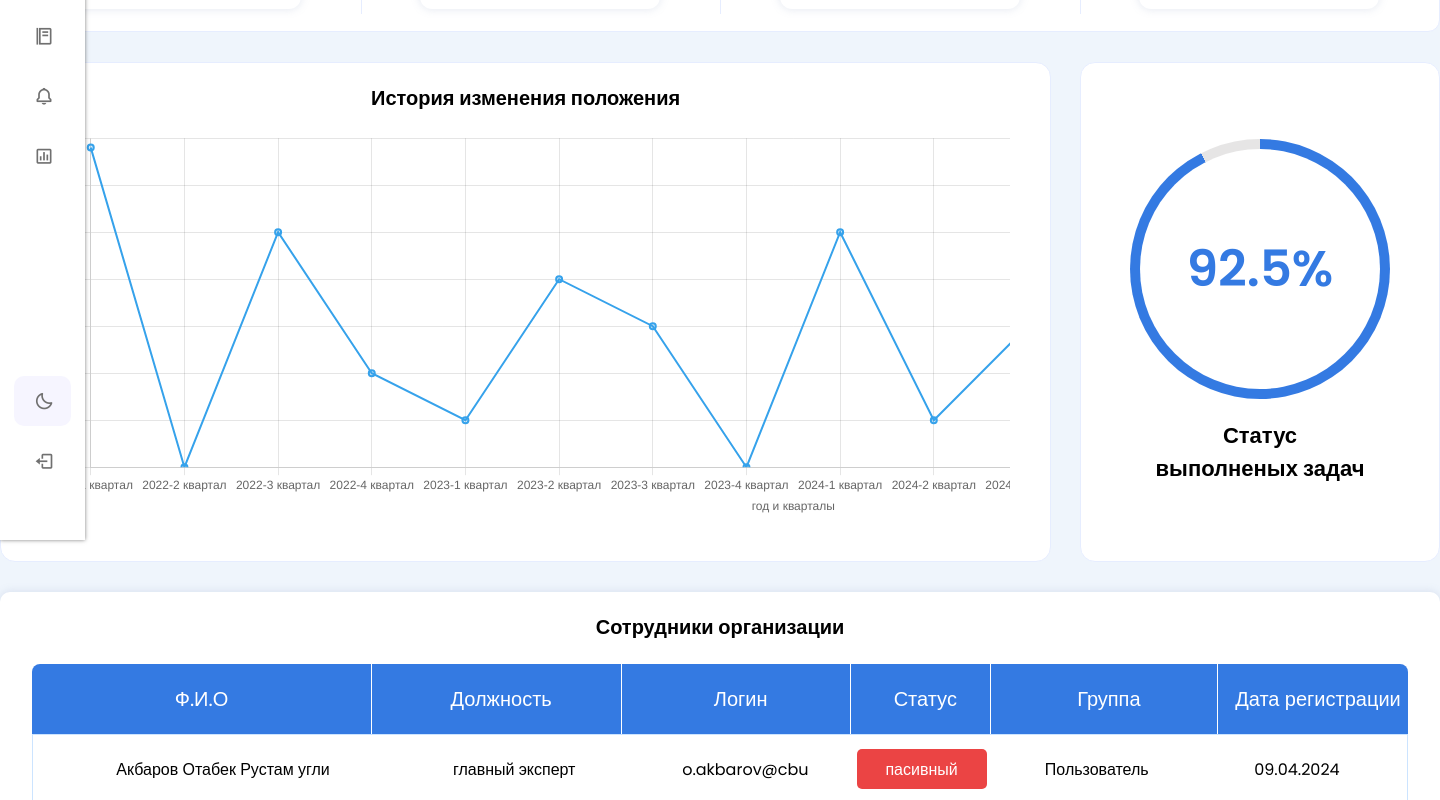
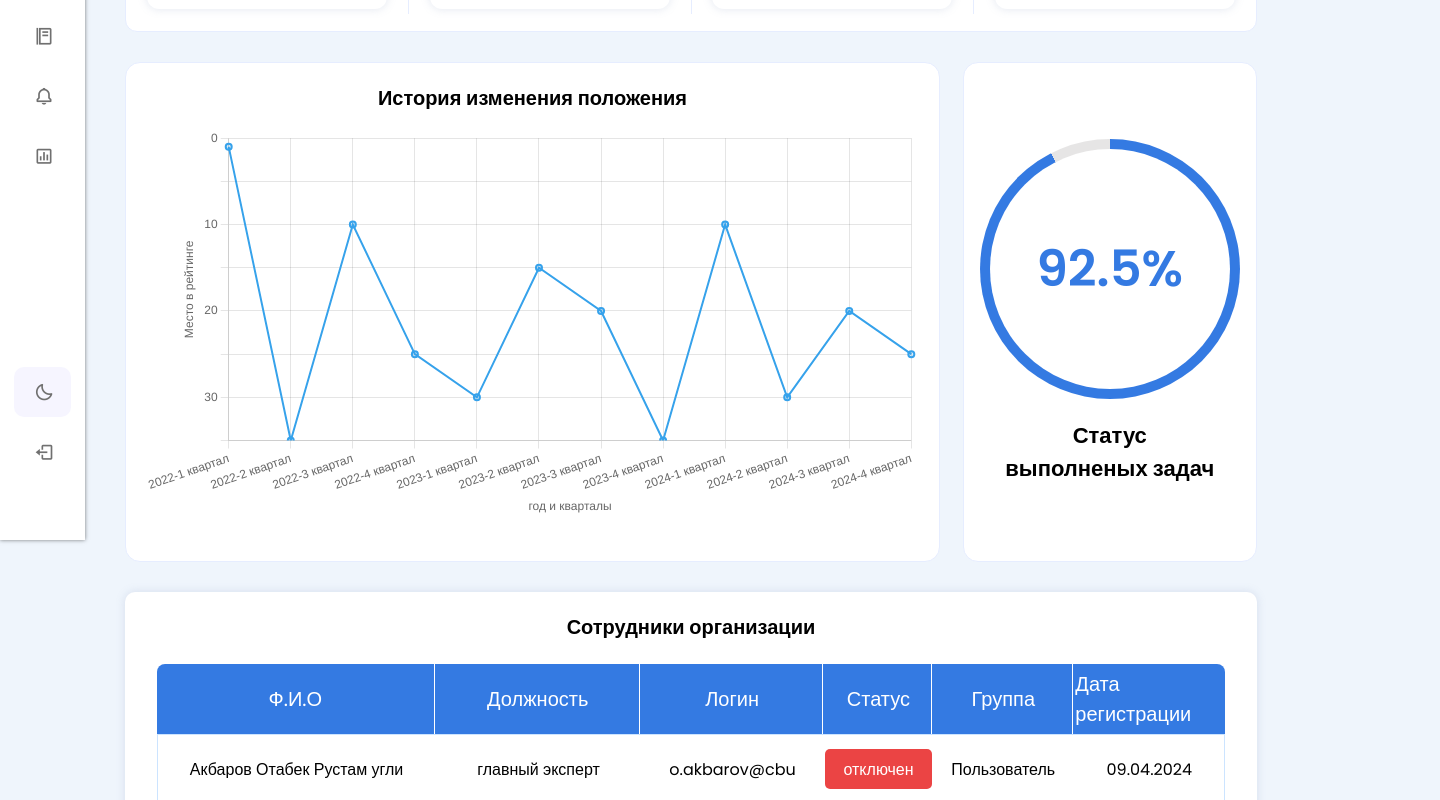
Before and after one commit to AkbarovOtabek/Rating, a Vue app: page /home in a window 1280 px wide. Shown: the part 260-1060 px from the top of the page, 1440 px wide, since content can reach past the window. Built offline with nearby package versions, Linux system fonts and the light colour scheme.

Commit message:
fixsindbody

```diff
--- a/src/App.vue
+++ b/src/App.vue
@@ -6,7 +6,7 @@ export default {
   components: { TheNavBar, SearchAndProfileBar },
   data() {
     return {
-      ModeisActive: JSON.parse(localStorage.getItem('ModeisActive')) ?? true, // Загружаем состояние
+      ModeisActive: JSON.parse(localStorage.getItem('ModeisActive')) ?? true,
       longBar: false
     }
   },
@@ -43,7 +43,6 @@ export default {
 
 <template>
   <div class="body" :class="{ 'body-dark': !ModeisActive }">
-    <div class="none" :class="{ container: showNavBar }">
     <TheNavBar
       :toggleClass="toggleClass"
       :toggleLongBar="toggleLongBar"
@@ -51,6 +50,8 @@ export default {
       :longBar="longBar"
       :showNavBar="showNavBar"
     />
+
+    <div class="none" :class="{ container: showNavBar, width: longBar }">
       <SearchAndProfileBar :showNavBar="showNavBar" :ModeisActive="ModeisActive" />
       <router-view></router-view>
     </div>
@@ -58,9 +59,26 @@ export default {
 </template>
 
 <style scoped>
+.body {
+  display: flex;
+  min-height: 100%;
+}
+
+.none.container {
+  position: relative;
+  margin: 0 auto;
+  margin-left: 125px;
+  width: calc(100% - 125px);
+  flex-grow: 1;
+  transition: var(--tran-03);
+}
+.none.container.width {
+  width: calc(100% - 225px);
+  margin-left: 325px;
+}
 .body.body-dark {
   width: 100%;
-  height: 100vh;
+  height: 100%;
   background-color: var(--body-color-dark) !important;
 }
 </style>
--- a/src/assets/main.css
+++ b/src/assets/main.css
@@ -53,9 +53,3 @@ img {
   width: inherit;
   height: inherit;
 }
-
-.container {
-  position: relative;
-  margin: 0 auto;
-  width: 1440px;
-}
--- a/src/components/ChartsHomePage.vue
+++ b/src/components/ChartsHomePage.vue
@@ -20,8 +20,7 @@ export default defineComponent({
     Line
   },
   setup() {
-    const chartData = ref({
-      labels: [
+    const allLabels = [
       '2022-1 квартал',
       '2022-2 квартал',
       '2022-3 квартал',
@@ -38,14 +37,34 @@ export default defineComponent({
       '2025-2 квартал',
       '2025-3 квартал',
       '2025-4 квартал'
-      ],
+    ]
+
+    const allData = [1, 35, 10, 25, 30, 15, 20, 35, 10, 30, 20, 25, 10, 30, 10]
+
+    const currentYear = new Date().getFullYear()
+
+    const last3Years = [currentYear - 2, currentYear - 1, currentYear]
+
+    const filteredLabels = allLabels.filter((label) => {
+      const year = parseInt(label.split('-')[0])
+      return last3Years.includes(year)
+    })
+
+    const firstIndex = allLabels.findIndex((label) =>
+      last3Years.includes(parseInt(label.split('-')[0]))
+    )
+
+    const filteredData = allData.slice(firstIndex, firstIndex + filteredLabels.length)
+
+    const chartData = ref({
+      labels: filteredLabels,
       datasets: [
         {
           label: '',
           backgroundColor: 'rgba(54, 162, 235, 0.2)',
           borderColor: 'rgba(54, 162, 235, 1)',
           borderWidth: 2,
-          data: [1, 35, 10, 25, 30, 15, 20, 35, 10, 30, 20, 25, 10, 30, 10]
+          data: filteredData
         }
       ]
     })
@@ -78,7 +97,7 @@ export default defineComponent({
       },
       plugins: {
         legend: {
-          display: false // Отключаем легенду
+          display: false
         }
       },
       animation: false
@@ -102,13 +121,13 @@ export default defineComponent({
 
 <style scoped>
 .chart-scroll-container {
-  overflow-x: auto; /* Только горизонтальная прокрутка */
+  overflow-x: auto;
   white-space: nowrap;
   width: 100%;
 }
 
 .chart-container {
-  width: 1500px; /* Ширина диаграммы */
+  width: 100%;
   height: 390px;
   position: relative;
 }
--- a/src/components/SearchAndProfileBar.vue
+++ b/src/components/SearchAndProfileBar.vue
@@ -34,7 +34,7 @@ export default {
 .search-and-profile {
   display: flex;
   justify-content: space-between;
-  width: 1440px;
+  width: 98%;
   margin: 0px 0px 50px;
   padding-top: 30px;
 }
@@ -45,7 +45,7 @@ export default {
   display: flex;
   align-items: center;
   justify-content: space-between;
-  width: 82%;
+  width: 83%;
   background: var(--sidebar-color);
   border-radius: 10px;
 }
--- a/src/components/TheNavBar.vue
+++ b/src/components/TheNavBar.vue
@@ -33,12 +33,24 @@ export default {
         { page: '/history', pageName: 'История', icon: 'food-menu' },
         { page: '/notification', pageName: 'Уведомление', icon: 'bell' },
         { page: '/rating', pageName: 'Рейтинг', icon: 'bar-chart-square' }
-      ]
+      ],
+      showModeText: false // Переменная для отображения текста режима
     }
   },
   methods: {
     isActievPage(page) {
       return this.$route.path === page
+    }
+  },
+  watch: {
+    longBar(newValue) {
+      if (newValue) {
+        setTimeout(() => {
+          this.showModeText = true
+        }, 150)
+      } else {
+        this.showModeText = false
+      }
     }
   }
 }
@@ -81,7 +93,10 @@ export default {
             <i v-if="ModeisActive" class="bx bx-moon icon moon"></i>
             <i v-else class="bx bx-sun icon sun"></i>
           </div>
-          <span class="mode-text text">{{ ModeisActive ? 'Темный режим' : 'Светлый режим' }} </span>
+          <!-- Показ текста после задержки в 1 секунду -->
+          <span v-if="showModeText" class="mode-text text">{{
+            ModeisActive ? 'Темный режим' : 'Светлый режим'
+          }}</span>
 
           <div @click="toggleClass" class="toggle-switch">
             <span class="switch"></span>
@@ -113,12 +128,14 @@ export default {
 }
 .sidebar {
   box-shadow: 0px 0px 4px rgba(0, 0, 0, 0.514);
+  margin-right: 40px;
+  height: auto;
   position: fixed;
   top: 0;
   left: 0;
-  height: 100%;
   padding: 40px 14px 10px;
   width: 270px;
+  height: 100vh;
   transition: var(--tran-03);
   background: var(--sidebar-color);
   z-index: 999;
@@ -174,7 +191,7 @@ header .image-text .header-text {
 }
 .sidebar .menu-bar {
   padding: 60px 0px;
-  height: calc(100% - 25px);
+  height: calc(100% - 34px);
   display: flex;
   flex-direction: column;
   justify-content: space-between;
--- a/src/pages/HistoryPage.vue
+++ b/src/pages/HistoryPage.vue
@@ -30,7 +30,7 @@ export default {
 </template>
 <style scoped>
 .history {
-  width: 100%;
+  width: 98%;
 }
 .history-cards {
   display: flex;
@@ -41,7 +41,7 @@ export default {
 }
 .history-wrapper {
   padding: 30px;
-  width: 100%;
+  width: 82%;
   border-radius: 17px;
   background-color: var(--sidebar-color);
   box-shadow: 0px 0px 10px rgba(124, 141, 181, 0.22);
--- a/src/pages/HomePage.vue
+++ b/src/pages/HomePage.vue
@@ -129,7 +129,7 @@ export default {
                 <td>{{ person.position }}</td>
                 <td>{{ person.login }}</td>
                 <td :class="{ statusBlocked: !person.status }">
-                  {{ person.status ? 'активный' : 'пасивный' }}
+                  {{ person.status ? 'активный' : 'отключен' }}
                 </td>
                 <td>{{ person.userStatus }}</td>
                 <td>{{ person.dateOfRegistration }}</td>
@@ -143,6 +143,7 @@ export default {
 </template>
 <style scoped>
 .home-content {
+  width: 98%;
   display: flex;
   flex-direction: column;
   gap: 30px;
@@ -219,7 +220,6 @@ export default {
   box-shadow: 0px 0px 10px rgba(124, 141, 181, 0.22);
 }
 .statistics-graphic {
-  width: 100%;
   display: flex;
   justify-content: space-between;
 }
@@ -227,9 +227,9 @@ export default {
   background-color: var(--sidebar-color);
   border-radius: 15px;
   border: 1px solid #e6edff;
-  width: 73%;
+  width: 72%;
   height: 500px;
-  padding: 5px 40px;
+  padding: 5px 20px;
 }
 .statistics-graphic-left h3 {
   margin: 15px;
@@ -241,7 +241,7 @@ export default {
   background-color: var(--sidebar-color);
   border-radius: 15px;
   border: 1px solid #e6edff;
-  width: 25%;
+  width: 26%;
   height: 500px;
   display: flex;
   flex-direction: column;
@@ -294,6 +294,7 @@ export default {
   background-color: var(--sidebar-color);
   border-radius: 10px;
   box-shadow: 0px 0px 10px rgba(124, 141, 181, 0.22);
+  margin-bottom: 20px;
 }
 
 .employees-table {
@@ -326,7 +327,7 @@ export default {
 }
 .employees-table-body {
   border: 1px solid rgba(103, 174, 255, 0.336);
-  padding: 0px 20px;
+
   display: flex;
   justify-content: space-between;
   align-items: center;
@@ -336,19 +337,19 @@ export default {
 
 .employees-table-body td:nth-child(1),
 .employees-table-header th:nth-child(1) {
-  width: 340px;
+  width: 26%;
 }
 .employees-table-body td:nth-child(2),
 .employees-table-header th:nth-child(2) {
-  width: 240px;
+  width: 19%;
 }
 .employees-table-body td:nth-child(3),
 .employees-table-header th:nth-child(3) {
-  width: 220px;
+  width: 17%;
 }
 .employees-table-body td:nth-child(4),
 .employees-table-header th:nth-child(4) {
-  width: 130px;
+  width: 10%;
 }
 
 .employees-table-body td:nth-child(4) {
@@ -362,11 +363,11 @@ export default {
 }
 .employees-table-body td:nth-child(5),
 .employees-table-header th:nth-child(5) {
-  width: 218px;
+  width: 13%;
 }
 .employees-table-body td:nth-child(6),
 .employees-table-header th:nth-child(6) {
-  width: 180px;
+  width: 14%;
 }
 .employees-table-body td {
   display: flex;
--- a/src/pages/LastQuantsHistory.vue
+++ b/src/pages/LastQuantsHistory.vue
@@ -57,6 +57,7 @@ export default {
 </template>
 <style scoped>
 .quiz {
+  width: 98%;
   border-radius: 15px;
   background-color: var(--sidebar-color);
   width: 100%;
--- a/src/pages/NotificationPage.vue
+++ b/src/pages/NotificationPage.vue
@@ -113,7 +113,7 @@ export default {
 </template>
 <style scoped>
 .notification {
-  width: inherit;
+  width: 98%;
 }
 .notification h2 {
   margin-bottom: 25px;
--- a/src/pages/QuestionType.vue
+++ b/src/pages/QuestionType.vue
@@ -142,7 +142,7 @@ export default {
   border: 1px solid transparent;
   display: flex;
   flex-direction: column;
-  width: 100%;
+  width: 98%;
 }
 .question-item {
   margin-bottom: 20px;
--- a/src/pages/QuizPage.vue
+++ b/src/pages/QuizPage.vue
@@ -56,7 +56,7 @@ export default {
 .quiz {
   border-radius: 15px;
   background-color: var(--sidebar-color);
-  width: 100%;
+  width: 98%;
   margin-top: 40px;
 }
 .quiz h2 {
--- a/src/pages/ThemeQuestions.vue
+++ b/src/pages/ThemeQuestions.vue
@@ -84,22 +84,22 @@ export default {
   border: 1px solid transparent;
   display: flex;
   flex-direction: column;
-  width: 100%;
+  width: 98%;
 }
 .question-item {
   border: 1px solid #ccc;
   border-radius: 8px;
   background-color: #f9f9f9;
   padding: 30px;
+  margin-bottom: 30px;
 }
 .theme-questions h2 {
   margin-bottom: 30px;
 }
 .table {
-  gap: 30px;
   display: flex;
   flex-direction: column;
-  width: 100%;
+  width: 98%;
 }
 .table-header {
   text-align: center;
```
Lines whose indentation alone changed are shown as unchanged.
